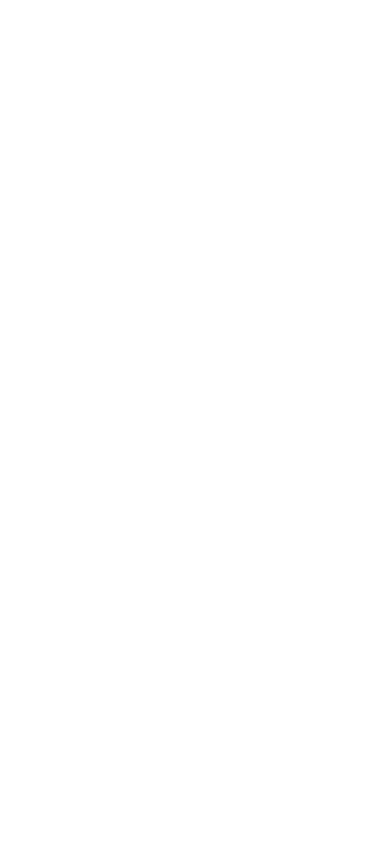
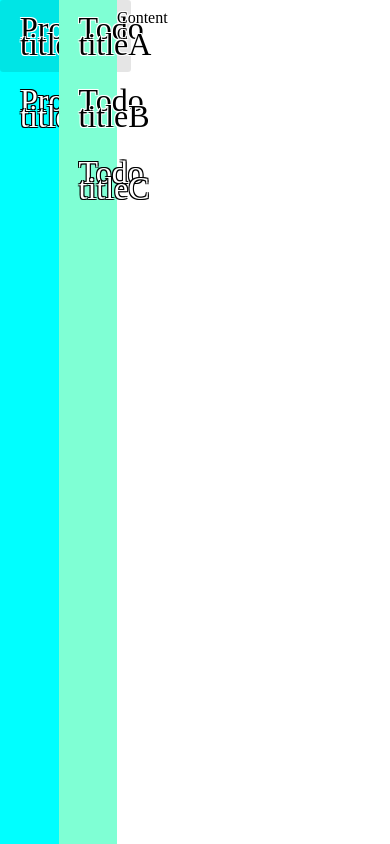
Before and after one commit to Norraynor/todo-app, a website built with webpack: page dist/index.html in a window 390 px wide. Built offline with nearby package versions, Linux system fonts and the light colour scheme.

Commit message:
added visuals

```diff
--- /dev/null
+++ b/src/index.css
@@ -0,0 +1,232 @@
+
+#project-panel{
+    background-color: aqua;
+    width:15%;
+    height: 100vh;
+}
+#todo-panel{
+    background-color: aquamarine;
+    width:15%;
+    height: 100vh;
+}
+#checklist-panel{
+    background-color: lightblue;
+    width:70%;
+    height: 100vh;
+}
+
+*{
+    box-sizing: border-box;
+}
+
+.projects{
+    /*
+    margin: 10px auto 0 auto;
+
+    max-width: 500px;
+    height: 300px;
+    */
+    width: 15vw;
+    height: 100vh;
+    position: relative;
+    background-color: aqua;
+}
+.projects input.project-toggle{
+    position: absolute;
+    opacity: 0;
+}
+.projects input.project-toggle:checked + label{
+    background: transparent;
+    color: white;
+    text-shadow: -1px -1px 0 #000, 1px -1px 0 #000, -1px 1px 0 #000, 1px 1px 0 #000;
+}
+.projects input.project-toggle:checked{
+    background: transparent;
+}
+.projects input.project-toggle:checked + label + .project{
+    visibility: visible;
+    opacity: 1;
+    color:black;
+    text-shadow: -1px -1px 0 #FFF, 1px -1px 0 #FFF, -1px 1px 0 #FFF, 1px 1px 0 #FFF;
+}
+.projects label{
+    float: left;
+    font-size: 16px;
+    line-height: 16px;
+    border-radius: 3px 3px 0 0;
+    color:black;
+    text-shadow: -1px -1px 0 #FFF, 1px -1px 0 #FFF, -1px 1px 0 #FFF, 1px 1px 0 #FFF;
+}
+.projects label:first-of-type + .project {
+    border-radius: 0 3px 3px 3px;
+}
+.projects .projectButton {
+    display: block;
+    padding: 20px;
+    border-radius: 3px;
+    font-size: 2rem;
+}
+.projects .projectButton:hover {
+    cursor: pointer;
+    background: rgba(0, 0, 0, .1);
+}
+.projects .project {
+    visibility: hidden;
+    opacity: 0;
+    position: absolute;
+    padding: 0px;
+    top: 0;
+    left: 15vw;
+    /*
+    min-width: 100%;
+    height: 244px;
+    background: white;
+    */
+    border-radius: 3px;
+    margin-top: 0px;
+    width: 15vw;
+    height: 100vh;
+    background-color: aquamarine;
+}
+/*
+.tabs {
+    margin: 10px auto 0 auto;
+    max-width: 500px;
+    height: 300px;
+    position: relative;
+  }
+  .tabs input.tab-toggle {
+    position: absolute;
+    opacity: 0;
+  }
+  .tabs input.tab-toggle:checked + label {
+    background: transparent;
+    color: white;
+    text-shadow: -1px -1px 0 #000, 1px -1px 0 #000, -1px 1px 0 #000, 1px 1px 0 #000;
+  }
+  .tabs input.tab-toggle:checked  {
+    background: transparent;
+  }
+  .tabs input.tab-toggle:checked + label + .tab {
+    visibility: visible;
+    opacity: 1;
+    background: transparent;
+    color:black;
+    text-shadow: -1px -1px 0 #FFF, 1px -1px 0 #FFF, -1px 1px 0 #FFF, 1px 1px 0 #FFF;
+
+  }
+  .tabs label {
+    float: left;
+    font-size: 16px;
+    line-height: 16px;
+    border-radius: 3px 3px 0 0;
+    color:black;
+    text-shadow: -1px -1px 0 #FFF, 1px -1px 0 #FFF, -1px 1px 0 #FFF, 1px 1px 0 #FFF;
+  }
+  .tabs label:first-of-type + .tab {
+    border-radius: 0 3px 3px 3px;
+  }
+  .tabs .tabButton {
+    display: block;
+    padding: 20px;
+    border-radius: 3px;
+    font-size: 2rem;
+  }
+  .tabs .tabButton:hover {
+    cursor: pointer;
+    background: rgba(0, 0, 0, .1);
+  }
+  .tabs .tab {
+    visibility: hidden;
+    opacity: 0;
+    position: absolute;
+    padding: 20px;
+    top: 56px;
+    left: 0;
+    min-width: 100%;
+    height: 244px;
+    background: white;
+    border-radius: 3px;
+    margin-top: 5px;
+  }
+  .content{
+    text-align: center;
+  }
+  */
+
+.todos{
+    /*margin: 10px auto 0 auto;
+    max-width: 500px;
+    height: 300px;*/
+    width: 15vw;
+    height: 100vh;
+    position: relative;
+    background-color: aquamarine;
+}
+.todos input.todo-toggle{
+    position: absolute;
+    opacity: 0;
+}
+.todos input.todo-toggle:checked + label{
+    background: transparent;
+    color: white;
+    text-shadow: -1px -1px 0 #000, 1px -1px 0 #000, -1px 1px 0 #000, 1px 1px 0 #000;
+}
+.todos input.todo-toggle:checked{
+    background: transparent;
+}
+.todos input.todo-toggle:checked + label + .todo{
+    visibility: visible;
+    opacity: 1;
+    color:black;
+    text-shadow: -1px -1px 0 #FFF, 1px -1px 0 #FFF, -1px 1px 0 #FFF, 1px 1px 0 #FFF;
+}
+.todos label{
+    float: left;
+    font-size: 16px;
+    line-height: 16px;
+    border-radius: 3px 3px 0 0;
+    color:black;
+    text-shadow: -1px -1px 0 #FFF, 1px -1px 0 #FFF, -1px 1px 0 #FFF, 1px 1px 0 #FFF;
+}
+.todos label:first-of-type + .todo {
+    border-radius: 0 3px 3px 3px;
+}
+.todos .todoButton {
+    display: block;
+    padding: 20px;
+    border-radius: 3px;
+    font-size: 2rem;
+}
+.todos .todoButton:hover {
+    cursor: pointer;
+    background: rgba(0, 0, 0, .1);
+}
+.todos .todo {
+    visibility: hidden;
+    opacity: 0;
+    position: absolute;
+    padding: 0px;
+    top: 0;
+    left: 15vw;
+    /*
+    min-width: 100%;
+    height: 244px;
+    background: white;
+    */
+    border-radius: 3px;
+    margin-top: 0px;
+    width: 70vw;
+    height: 100vh;
+}
+.todo .content{
+    margin: 10px auto 0 auto;
+    float: left;
+    font-size: 16px;
+    line-height: 16px;
+    border-radius: 3px 3px 0 0;
+    color:black;
+    text-shadow: -1px -1px 0 #FFF, 1px -1px 0 #FFF, -1px 1px 0 #FFF, 1px 1px 0 #FFF;
+    width: 15vw;
+    height: 10vh;
+}
```
Also changed, not shown: dist/index.html, dist/reset.css (added).
